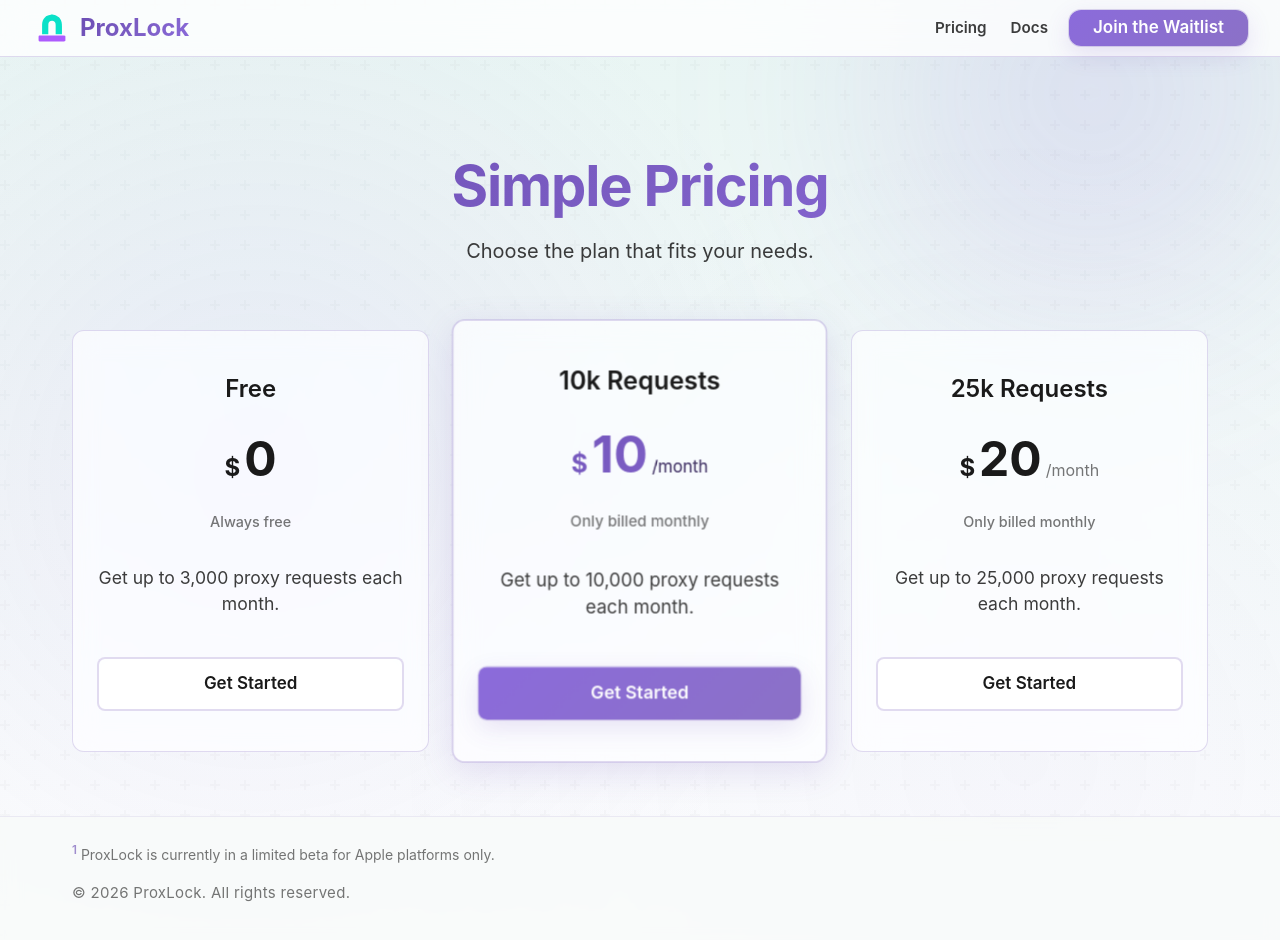
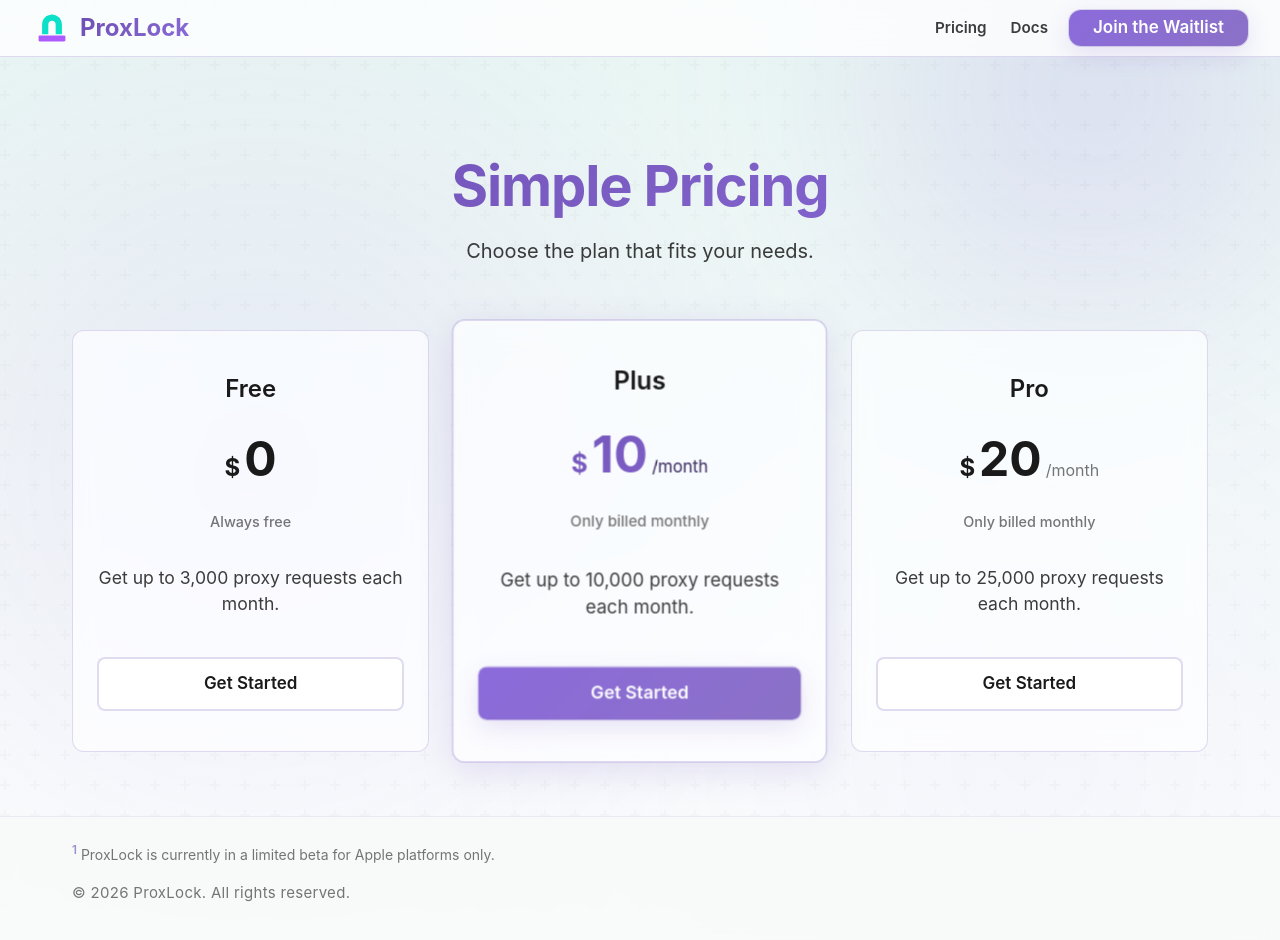
Before and after one commit to ProxLock/Landing, a React (Vite) app: page /pricing in a window 1280 px wide. Shown: the top 940 px of the page. Built offline with nearby package versions, Linux system fonts and the light colour scheme; no server answers.

Commit message:
Update Pricing.tsx

```diff
--- a/src/pages/Pricing.tsx
+++ b/src/pages/Pricing.tsx
@@ -43,7 +43,7 @@ function Pricing() {
 
                     {/* 10k Requests Plan */}
                     <div className="pricing-card featured">
-                        <h3 className="plan-name">10k Requests</h3>
+                        <h3 className="plan-name">Plus</h3>
                         <div className="plan-price">
                             <span className="currency">$</span>10
                             <span className="period">/month</span>
@@ -55,7 +55,7 @@ function Pricing() {
 
                     {/* 25k Requests Plan */}
                     <div className="pricing-card">
-                        <h3 className="plan-name">25k Requests</h3>
+                        <h3 className="plan-name">Pro</h3>
                         <div className="plan-price">
                             <span className="currency">$</span>20
                             <span className="period">/month</span>
```
